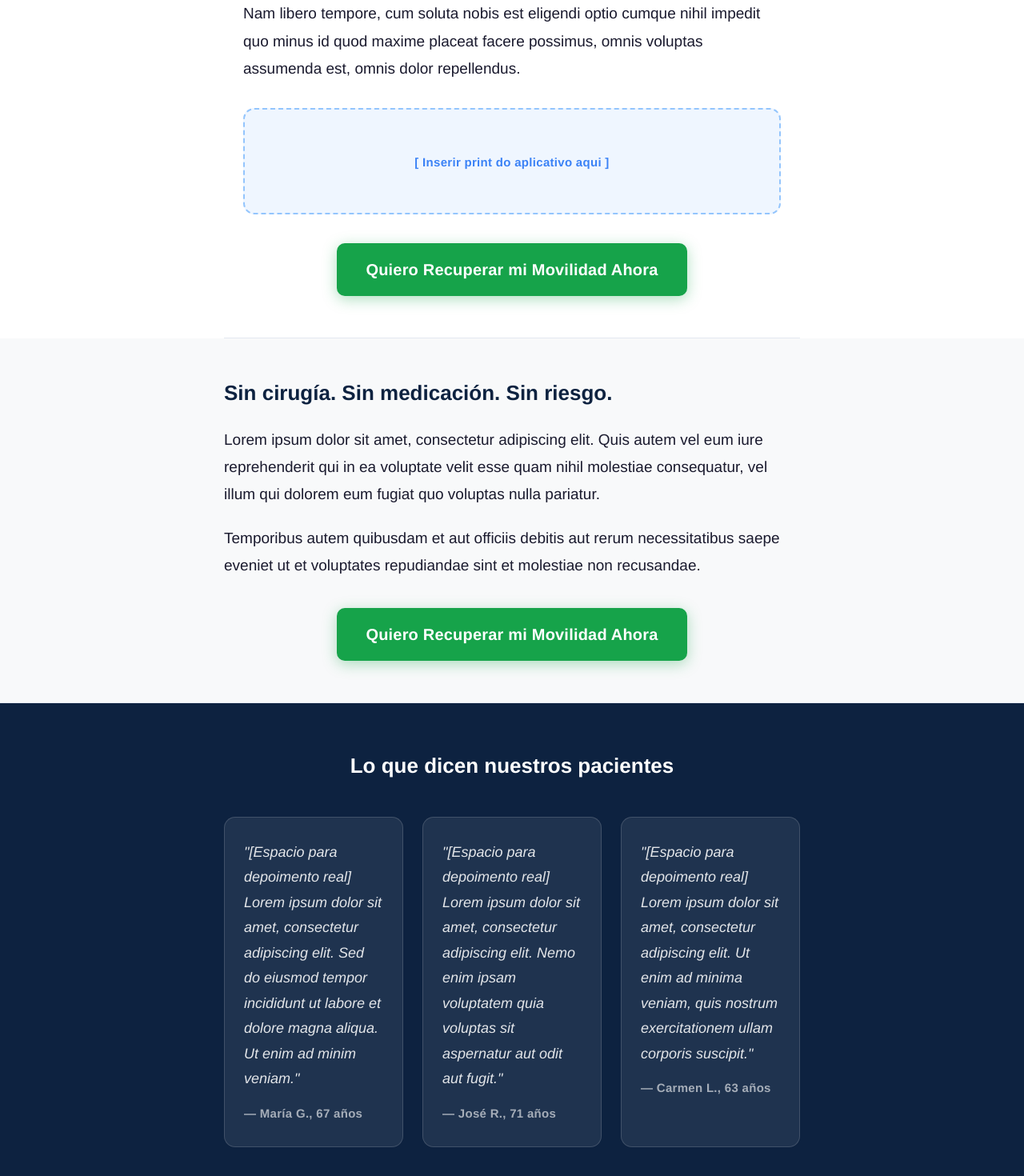
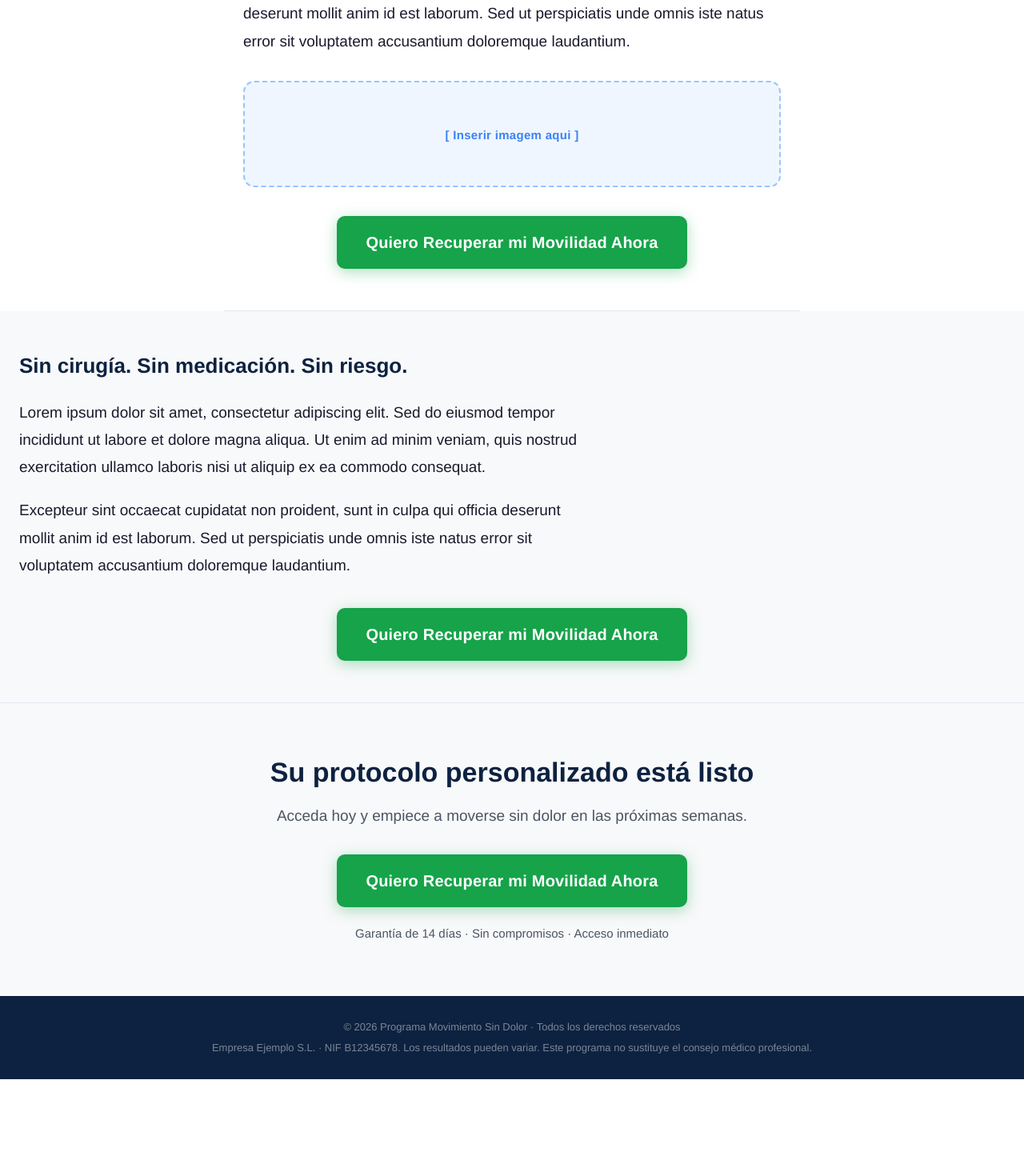
Before and after one commit to m4urilio/quiz-dolor-articular, a React (Vite) app: page /tsl/1 in a window 1280 px wide. Shown: the part 2060-3530 px from the top of the page at 80% size. After the commit the page ends 3409 px from the top, so only its background shows below. Built offline with nearby package versions, Linux system fonts and the light colour scheme; a web font is replaced by a local one.

Commit message:
tsl/cervical: conteudo real com slots de imagem

```diff
--- a/src/TSL.css
+++ b/src/TSL.css
@@ -104,18 +104,55 @@
   border-bottom: 1px solid var(--tsl-border);
 }
 
-.tsl-block:nth-child(even) {
+.tsl-block--alt {
   background: var(--tsl-gray);
   max-width: 100%;
-  padding-left: 0;
-  padding-right: 0;
+  padding-left: 24px;
+  padding-right: 24px;
 }
 
-.tsl-block:nth-child(even) > * {
+.tsl-block--alt > * {
   max-width: 720px;
   margin-left: auto;
   margin-right: auto;
 }
+
+/* ── Image row (side by side) ── */
+.tsl-img-row {
+  display: grid;
+  grid-template-columns: 1fr 1fr;
+  gap: 14px;
+  margin: 24px 0;
+}
+
+/* ── Benefits image pair ── */
+.tsl-benefits {
+  display: grid;
+  grid-template-columns: 1fr 1fr;
+  gap: 14px;
+  margin: 24px 0;
+}
+
+/* ── Checklist ── */
+.tsl-checklist {
+  list-style: none;
+  padding: 0;
+  margin: 28px 0 0;
+  display: flex;
+  flex-direction: column;
+  gap: 12px;
+}
+
+.tsl-checklist li {
+  font-size: 19px;
+  font-weight: 600;
+  color: var(--tsl-navy);
+  padding: 14px 18px;
+  background: white;
+  border-radius: 10px;
+  border-left: 4px solid var(--tsl-green);
+}
+
 
 .tsl-block-title {
   font-size: 26px;
--- a/src/pages/TSL.jsx
+++ b/src/pages/TSL.jsx
@@ -3,66 +3,23 @@ import '../TSL.css'
 
 const CHECKOUT_URL = 'https://pay.hotmart.com/X106313372V?checkoutMode=10'
 
-const CONTENT = {
-  rodilla: {
-    hero: '¿El dolor de rodilla le impide caminar, subir escaleras o dormir tranquilo?',
-    sub: 'Descubra cómo miles de personas mayores de 55 años han recuperado su movilidad sin cirugía ni medicación.',
-  },
-  lumbar: {
-    hero: '¿El dolor lumbar o la ciática no le deja vivir con normalidad?',
-    sub: 'Conozca el método natural que está ayudando a miles de personas a eliminar el dolor de espalda de forma definitiva.',
-  },
-  cervical: {
-    hero: '¿El dolor cervical y de cuello le roba energía y calidad de vida cada día?',
-    sub: 'Descubra cómo recuperar la movilidad del cuello y eliminar la tensión cervical en pocas semanas.',
-  },
-  caderas: {
-    hero: '¿El dolor de cadera limita cada uno de sus movimientos cotidianos?',
-    sub: 'El protocolo biomecánico que está transformando la vida de personas que pensaban que ya no tenían solución.',
-  },
-  bienestar: {
-    hero: '¿El dolor articular le impide disfrutar de la vida que merece?',
-    sub: 'Descubra el método natural que está ayudando a miles de personas a moverse sin dolor y recuperar su libertad.',
-  },
+// ── Shared header / footer ────────────────────────────────────────────────────
+function Header() {
+  return (
+    <header className="tsl-header">
+      <img src="/logo.png" alt="Programa Movimiento Sin Dolor" className="tsl-logo" />
+    </header>
+  )
 }
 
-const BLOCKS = [
-  {
-    label: 'Por qué su dolor no desaparece solo',
-    body: 'Lorem ipsum dolor sit amet, consectetur adipiscing elit. Sed do eiusmod tempor incididunt ut labore et dolore magna aliqua. Ut enim ad minim veniam, quis nostrud exercitation ullamco laboris. Duis aute irure dolor in reprehenderit in voluptate velit esse cillum dolore eu fugiat nulla pariatur.\n\nExcepteur sint occaecat cupidatat non proident, sunt in culpa qui officia deserunt mollit anim id est laborum. Sed ut perspiciatis unde omnis iste natus error sit voluptatem accusantium doloremque laudantium.',
-    hasImage: true,
-  },
-  {
-    label: 'El método que cambia todo',
-    body: 'Lorem ipsum dolor sit amet, consectetur adipiscing elit. Ut enim ad minima veniam, quis nostrum exercitationem ullam corporis suscipit laboriosam. Nemo enim ipsam voluptatem quia voluptas sit aspernatur aut odit aut fugit.\n\nSed quia consequuntur magni dolores eos qui ratione voluptatem sequi nesciunt. Neque porro quisquam est, qui dolorem ipsum quia dolor sit amet, consectetur, adipisci velit.',
-    hasImage: true,
-  },
-  {
-    label: 'Lo que conseguirá en 8 semanas',
-    body: 'Lorem ipsum dolor sit amet, consectetur adipiscing elit. At vero eos et accusamus et iusto odio dignissimos ducimus qui blanditiis praesentium voluptatum deleniti atque corrupti quos dolores.\n\nNam libero tempore, cum soluta nobis est eligendi optio cumque nihil impedit quo minus id quod maxime placeat facere possimus, omnis voluptas assumenda est, omnis dolor repellendus.',
-    hasImage: true,
-  },
-  {
-    label: 'Sin cirugía. Sin medicación. Sin riesgo.',
-    body: 'Lorem ipsum dolor sit amet, consectetur adipiscing elit. Quis autem vel eum iure reprehenderit qui in ea voluptate velit esse quam nihil molestiae consequatur, vel illum qui dolorem eum fugiat quo voluptas nulla pariatur.\n\nTemporibus autem quibusdam et aut officiis debitis aut rerum necessitatibus saepe eveniet ut et voluptates repudiandae sint et molestiae non recusandae.',
-    hasImage: false,
-  },
-]
-
-const TESTIMONIALS = [
-  {
-    name: 'María G., 67 años',
-    text: '"[Espacio para depoimento real] Lorem ipsum dolor sit amet, consectetur adipiscing elit. Sed do eiusmod tempor incididunt ut labore et dolore magna aliqua. Ut enim ad minim veniam."',
-  },
-  {
-    name: 'José R., 71 años',
-    text: '"[Espacio para depoimento real] Lorem ipsum dolor sit amet, consectetur adipiscing elit. Nemo enim ipsam voluptatem quia voluptas sit aspernatur aut odit aut fugit."',
-  },
-  {
-    name: 'Carmen L., 63 años',
-    text: '"[Espacio para depoimento real] Lorem ipsum dolor sit amet, consectetur adipiscing elit. Ut enim ad minima veniam, quis nostrum exercitationem ullam corporis suscipit."',
-  },
-]
+function Footer() {
+  return (
+    <footer className="tsl-footer">
+      <p>© {new Date().getFullYear()} Programa Movimiento Sin Dolor · Todos los derechos reservados</p>
+      <p>Empresa Ejemplo S.L. · NIF B12345678. Los resultados pueden variar. Este programa no sustituye el consejo médico profesional.</p>
+    </footer>
+  )
+}
 
 function CTAButton() {
   return (
@@ -72,72 +29,144 @@ function CTAButton() {
   )
 }
 
-export default function TSL() {
-  const { slug } = useParams()
-  const content = CONTENT[slug] || CONTENT.bienestar
+function ImgSlot({ label }) {
+  return (
+    <div className="tsl-img-slot">
+      <span className="tsl-img-slot-label">[ {label} ]</span>
+    </div>
+  )
+}
 
+// ── CERVICAL ─────────────────────────────────────────────────────────────────
+function CervicalPage() {
   return (
     <div className="tsl-page">
-
-      {/* Header */}
-      <header className="tsl-header">
-        <img src="/logo.png" alt="Programa Movimiento Sin Dolor" className="tsl-logo" />
-      </header>
+      <Header />
 
       {/* Hero */}
       <section className="tsl-hero">
-        <h1 className="tsl-hero-title">{content.hero}</h1>
-        <p className="tsl-hero-sub">{content.sub}</p>
+        <h1 className="tsl-hero-title">¡Su análisis de movilidad está listo!</h1>
+        <p className="tsl-hero-sub">He revisado su caso y tengo conclusiones que le devolverán la esperanza.</p>
         <CTAButton />
       </section>
 
-      {/* Content Blocks */}
-      {BLOCKS.map((block, i) => (
-        <section key={i} className="tsl-block">
+      {/* Bloco 1 — Diagnóstico */}
+      <section className="tsl-block">
+        <ImgSlot label="image_a78ac2.png — comparación visual dolor vs. alivio" />
+        <p className="tsl-block-text">He revisado su caso cervical personalmente y tengo conclusiones que le devolverán la esperanza. Lo que siente no es irreversible; he identificado el punto exacto donde su cuerpo está bloqueado. Es la clave que nadie le había mencionado hasta hoy y que cambia todo lo que pensaba sobre su dolor.</p>
+        <p className="tsl-block-text">Hola, soy Elena Romero, especialista en biomecánica y creadora de Movimiento Sin Dolor. He dedicado mi carrera a descifrar por qué el cuerpo se "apaga". Tras analizar sus respuestas sobre esa tensión constante en su cuello, tengo una buena noticia: su estructura no está desgastada, está simplemente bloqueada.</p>
+        <p className="tsl-block-text">Usted probablemente siente esa carga pesada sobre los hombros, como si llevara una mochila invisible, o ese bloqueo que le impide girar la cabeza con libertad. Muchos le dirán que es "solo estrés" o "cosas de la edad", pero mi diagnóstico es otro: es una compresión mecánica. Sus vértebras están atrapadas por una dinámica postural acumulada, no por una lesión definitiva.</p>
+        <div className="tsl-cta-wrap"><CTAButton /></div>
+      </section>
+
+      {/* Bloco 2 — Solução mecânica */}
+      <section className="tsl-block tsl-block--alt">
+        <h2 className="tsl-block-title">Si el problema es mecánico, la solución también lo es</h2>
+        <p className="tsl-block-text">No necesita medicamentos que solo entorpecen sus sentidos; necesita devolverle a su cuello el espacio articular que ha perdido.</p>
+        <p className="tsl-block-text">Sé que ha probado pomadas o fisioterapia que ofrecen un alivio pasajero. El sistema tradicional trata el síntoma; yo ataco la causa.</p>
+        <p className="tsl-block-text">Mi método se basa en la reeducación biomecánica. No le pediré que vaya al gimnasio ni que levante pesas. Es una rutina innegociable de solo <strong>7 minutos diarios</strong> de "ajuste articular".</p>
+        <ImgSlot label="Gráfico / ícono de engranaje recuperando espacio entre vértebras" />
+        <p className="tsl-block-text">Imagínelo como un engranaje oxidado: el movimiento suave y constante recupera el espacio perdido. Desde su silla, sin complicaciones y usando solo su peso corporal, usted desbloquea su estructura. Es ciencia aplicada, no magia.</p>
+        <div className="tsl-cta-wrap"><CTAButton /></div>
+      </section>
+
+      {/* Bloco 3 — App e objeção */}
+      <section className="tsl-block">
+        <h2 className="tsl-block-title">Así es "Movimiento Sin Dolor" por dentro</h2>
+        <div className="tsl-img-row">
+          <ImgSlot label="image_a78b78.png — print app pantalla 1" />
+          <ImgSlot label="image_a78b76.png — print app pantalla 2" />
+        </div>
+        <p className="tsl-block-text">¿Teme que estirar le cause más dolor o cree que el programa no es para usted porque nunca lo ha hecho? Ese es un error común. La inmovilidad es su peor enemiga: si no moviliza, su cuerpo se "oxida" y la compresión aumenta.</p>
+        <p className="tsl-block-text">Mi programa está diseñado precisamente para personas que conviven con dolor severo y nunca han estirado. Nuestra aplicación es intuitiva, clara y segura. No necesita dominar la tecnología ni ser un atleta; el protocolo se adapta a su nivel actual, descomprimiendo suavemente.</p>
+        <p className="tsl-block-text"><strong>Si no actúa, el bloqueo empeora.</strong> El movimiento es la medicina que su cuerpo necesita.</p>
+        <div className="tsl-cta-wrap"><CTAButton /></div>
+      </section>
+
+      {/* Bloco 4 — Fechamento e prova social */}
+      <section className="tsl-block tsl-block--alt">
+        <h2 className="tsl-block-title">Tiene dos caminos</h2>
+        <p className="tsl-block-text">El del <strong>abandono</strong>, ignorando la causa y dependiendo de pastillas hasta perder su movilidad; o el de la <strong>preservación</strong>, dedicando 7 minutos al día para recuperar su autonomía.</p>
+        <p className="tsl-block-text">Quiero que se sienta seguro. Por eso le ofrezco una <strong>garantía de 14 días</strong>. Si en dos semanas de práctica diaria no siente una mejoría clara en su movilidad, le devuelvo el 100% de su dinero. Sin preguntas, sin trabas.</p>
+        <p className="tsl-block-text">No lo digo solo yo. Mire lo que dicen personas que, como usted, ya tomaron la decisión:</p>
+
+        <div className="tsl-testimonials-grid tsl-testimonials-grid--images">
+          <ImgSlot label="image_a78b74.png — depoimento Marta" />
+          <ImgSlot label="image_a78b5d.png — depoimento Carlos" />
+          <ImgSlot label="image_a78b1f.png — depoimento Elena" />
+        </div>
+
+        <p className="tsl-block-text">¿Se identifica con ellos? No deje para mañana la movilidad que puede recuperar hoy.</p>
+
+        <div className="tsl-benefits">
+          <ImgSlot label="image_a78b18.png — checklist de beneficios" />
+          <ImgSlot label="image_a78afd.png — sellos de garantía" />
+        </div>
+
+        <ul className="tsl-checklist">
+          <li>✓ Acceso de por vida (Sin cuotas mensuales)</li>
+          <li>✓ Compra 100% segura y privada</li>
+          <li>✓ Acceso inmediato por correo electrónico</li>
+          <li>✓ Para hombres y mujeres</li>
+          <li>✓ Garantía de satisfacción total (14 días)</li>
+        </ul>
+
+        <div className="tsl-cta-wrap"><CTAButton /></div>
+      </section>
+
+      <Footer />
+    </div>
+  )
+}
+
+// ── GENERIC (Lorem Ipsum para os outros slugs) ─────────────────────────────
+const HERO_CONTENT = {
+  rodilla:   { title: '¿El dolor de rodilla le impide caminar, subir escaleras o dormir tranquilo?',    sub: 'Descubra cómo miles de personas mayores de 55 años han recuperado su movilidad sin cirugía ni medicación.' },
+  lumbar:    { title: '¿El dolor lumbar o la ciática no le deja vivir con normalidad?',                  sub: 'Conozca el método natural que está ayudando a miles de personas a eliminar el dolor de espalda de forma definitiva.' },
+  caderas:   { title: '¿El dolor de cadera limita cada uno de sus movimientos cotidianos?',              sub: 'El protocolo biomecánico que está transformando la vida de personas que pensaban que ya no tenían solución.' },
+  bienestar: { title: '¿El dolor articular le impide disfrutar de la vida que merece?',                 sub: 'Descubra el método natural que está ayudando a miles de personas a moverse sin dolor y recuperar su libertad.' },
+}
+
+const GENERIC_BLOCKS = [
+  { label: 'Por qué su dolor no desaparece solo',       hasImage: true  },
+  { label: 'El método que cambia todo',                  hasImage: true  },
+  { label: 'Lo que conseguirá en 8 semanas',             hasImage: true  },
+  { label: 'Sin cirugía. Sin medicación. Sin riesgo.',   hasImage: false },
+]
+
+function GenericPage({ slug }) {
+  const hero = HERO_CONTENT[slug] || HERO_CONTENT.bienestar
+  return (
+    <div className="tsl-page">
+      <Header />
+      <section className="tsl-hero">
+        <h1 className="tsl-hero-title">{hero.title}</h1>
+        <p className="tsl-hero-sub">{hero.sub}</p>
+        <CTAButton />
+      </section>
+      {GENERIC_BLOCKS.map((block, i) => (
+        <section key={i} className={`tsl-block${i % 2 !== 0 ? ' tsl-block--alt' : ''}`}>
           <h2 className="tsl-block-title">{block.label}</h2>
-          {block.body.split('\n\n').map((p, j) => (
-            <p key={j} className="tsl-block-text">{p}</p>
-          ))}
-          {block.hasImage && (
-            <div className="tsl-img-slot">
-              <span className="tsl-img-slot-label">[ Inserir print do aplicativo aqui ]</span>
-            </div>
-          )}
-          <div className="tsl-cta-wrap">
-            <CTAButton />
-          </div>
+          <p className="tsl-block-text">Lorem ipsum dolor sit amet, consectetur adipiscing elit. Sed do eiusmod tempor incididunt ut labore et dolore magna aliqua. Ut enim ad minim veniam, quis nostrud exercitation ullamco laboris nisi ut aliquip ex ea commodo consequat.</p>
+          <p className="tsl-block-text">Excepteur sint occaecat cupidatat non proident, sunt in culpa qui officia deserunt mollit anim id est laborum. Sed ut perspiciatis unde omnis iste natus error sit voluptatem accusantium doloremque laudantium.</p>
+          {block.hasImage && <ImgSlot label="Inserir imagem aqui" />}
+          <div className="tsl-cta-wrap"><CTAButton /></div>
         </section>
       ))}
-
-      {/* Social Proof */}
-      <section className="tsl-testimonials">
-        <h2 className="tsl-testimonials-title">Lo que dicen nuestros pacientes</h2>
-        <div className="tsl-testimonials-grid">
-          {TESTIMONIALS.map((t, i) => (
-            <div key={i} className="tsl-testimonial">
-              <p className="tsl-testimonial-text">{t.text}</p>
-              <p className="tsl-testimonial-name">— {t.name}</p>
-            </div>
-          ))}
-        </div>
-      </section>
-
-      {/* Final CTA */}
       <section className="tsl-final-cta">
         <h2 className="tsl-final-title">Su protocolo personalizado está listo</h2>
         <p className="tsl-final-sub">Acceda hoy y empiece a moverse sin dolor en las próximas semanas.</p>
         <CTAButton />
-        <p className="tsl-guarantee">
-          Garantía de 7 días · Sin compromisos · Acceso inmediato
-        </p>
+        <p className="tsl-guarantee">Garantía de 14 días · Sin compromisos · Acceso inmediato</p>
       </section>
-
-      {/* Footer */}
-      <footer className="tsl-footer">
-        <p>© {new Date().getFullYear()} Programa Movimiento Sin Dolor · Todos los derechos reservados</p>
-        <p>Empresa Ejemplo S.L. · NIF B12345678. Los resultados pueden variar. Este programa no sustituye el consejo médico profesional.</p>
-      </footer>
-
+      <Footer />
     </div>
   )
 }
+
+// ── Router ────────────────────────────────────────────────────────────────────
+export default function TSL() {
+  const { slug } = useParams()
+  if (slug === 'cervical') return <CervicalPage />
+  return <GenericPage slug={slug} />
+}
```
